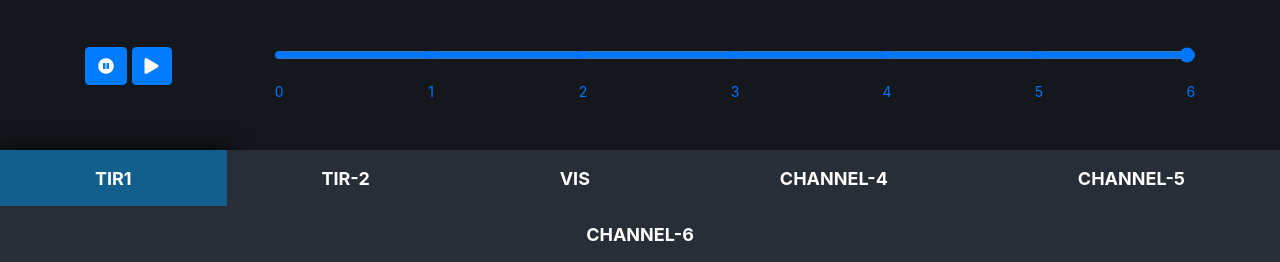
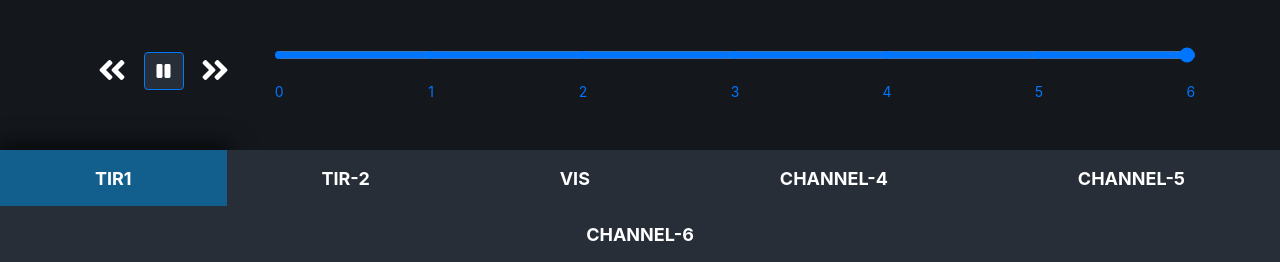
Before and after one commit to ncchaudhari10/nowcasting_of_satellite_images, a Flask app: page / in a window 1280 px wide. Shown: the part 538-800 px from the top of the page. Run offline with Flask 2, Linux system fonts and the light colour scheme; some libraries are stand-ins or nearby versions.

Commit message:
reverted changes in template files

```diff
--- a/web/templates/insat3D_TIR1.html
+++ b/web/templates/insat3D_TIR1.html
@@ -1,7 +1,27 @@
-{% extends "layout.html" %}
-
-{% block content %}
-
+<!DOCTYPE html>
+<html lang="en">
+    <head>
+        <!-- Required meta tags -->
+        <meta charset="utf-8">
+        <meta name="viewport" content="width=device-width, initial-scale=1, shrink-to-fit=no">
+        <!-- Font Awesome -->
+        <link rel="stylesheet" href="https://use.fontawesome.com/releases/v5.11.2/css/all.css">
+        <!-- Bootstrap CSS -->
+        <link rel="stylesheet" href="https://stackpath.bootstrapcdn.com/bootstrap/4.5.0/css/bootstrap.min.css" integrity="sha384-9aIt2nRpC12Uk9gS9baDl411NQApFmC26EwAOH8WgZl5MYYxFfc+NcPb1dKGj7Sk" crossorigin="anonymous">
+        <!--custom css-->
+        <link rel="stylesheet" href="{{url_for('static', filename='css/main.css')}}">
+        <title>Nowcasting</title>
+    </head>
+<body>
+    <!--Header-->
+    <nav class="navbar sticky-top navbar-dark bg-info d-flex justify-content-center">
+        <div class="navbar-brand">
+          <h4>NOWCASTING OF SATELLITE IMAGES</h4>
+        </div>
+    </nav>
+    <!--Header ends-->
+    <br>
+    <!--Image Slider-->
     <div class="container">
         <div class="row d-flex justify-content-center">
             <img id="img" src="img/img1.jpg" width="450px" height="450px">
@@ -9,8 +29,9 @@
         <br><br>
         <div class="row">
             <div class="col-xl-2">
-                <button class="pause btn btn-primary"><i class="fas fa-pause-circle"></i></button>
-                <button class="play btn btn-primary"><i class="fas fa-play"></i></button>
+                <button class="fwd btn btn-transparent" id="backward" onclick="Backward();"><i class="fas fa-2x fa-angle-double-left"></i></button>
+                <button class="pp btn btn-primary"><i class="fas fa-pause"></i></button>
+                <button class="bwd btn btn-transparent" id="forward" onclick="Forward();"><i class="fas fa-2x fa-angle-double-right"></i></button>
             </div>
             <div class="col-xl-10">
                 <div class="form-group">
@@ -63,37 +84,56 @@
                 document.getElementById("img").src = images[x];
             }
         }
-        // function displayPreviousImage() {
-        //  if(!isPaused){
-        //    x = (x <= 0) ? images.length - 1 : x - 1;
-        //    document.getElementById("img").src = images[x];
-        //  }
-        //}
+        function displayNextImage() {
+            x = (x === images.length - 1) ? 0 : x + 1;
+            document.getElementById("img").src = images[x];
+        }
 
-        // function startTimer() {
-        //   if(!isPaused){
-        //     setInterval(displayNextImage, 1000);
-        //   }
-        // }
+        slider.addEventListener('mouseup', function() {
+        t=this.value;
+        if (t<=15) {  label_val(0);}
+        else if(t<=45&&t>15){ label_val(1);}
+        else if(t<=75&&t>45){ label_val(2);}
+        else if(t<=105&&t>75){ label_val(3);}
+        else if(t<=135&&t>105){ label_val(4);}
+        else if(t<=165&&t>135){ label_val(5);}
+        else if(t>165){ label_val(6);}
+        });
+
+        function label_val(a){
+        slider.value=a*30;
+        document.getElementById("img").src=images[a];
+        if(a===6){ document.getElementById("img").src=images[a-1]; } }
+
+        function Backward(){
+            if(slider.value<=0){ slider.stepUp(180);} else{ slider.stepDown(30); displayPreviousImage();}
+        }
+        function Forward(){
+            if(slider.value<180){slider.stepUp(30); displayNextImage();}  else{ slider.stepDown(180);}
+        }
+
         var images = [], x = -1;
 
         //TIR1
-        //images[0] = "img/img1.jpg";
-        //images[1] = "img/img2.jpg";
-        //images[2] = "img/img3.jpg";
-        //images[3] = "img/img4.jpg";
-        //images[4] = "img/img5.jpg";
-        //images[5] = "img/img6.jpg";
+        images[0] = "{{url_for('static', filename='insat3D/TIR1/TIR1_0.png')}}";
+        images[1] = "{{url_for('static', filename='insat3D/TIR1/TIR1_1.png')}}";
+        images[2] = "{{url_for('static', filename='insat3D/TIR1/TIR1_2.png')}}";
+        images[3] = "{{url_for('static', filename='insat3D/TIR1/TIR1_3.png')}}";
+        images[4] = "{{url_for('static', filename='insat3D/TIR1/TIR1_4.png')}}";
+        images[5] = "{{url_for('static', filename='insat3D/TIR1/TIR1_5.png')}}";
+
 
         //with jquery
-        $('.pause').on('click', function(e) {
-            e.preventDefault();
-            isPaused = true;
-        });
-        $('.play').on('click', function(e) {
-            e.preventDefault();
-            isPaused = false;
-        });
+        $('.pp').click(function(){
+            icon = $(this).find("i");
+            if(icon.hasClass("fa-pause")){
+                icon.addClass("fa-play").removeClass("fa-pause");
+                isPaused=true;
+            }else{
+                icon.addClass("fa-pause").removeClass("fa-play");
+                isPaused=false;
+                }
+            });
     </script>
-
-{% endblock %}
+</body>
+</html>
```
